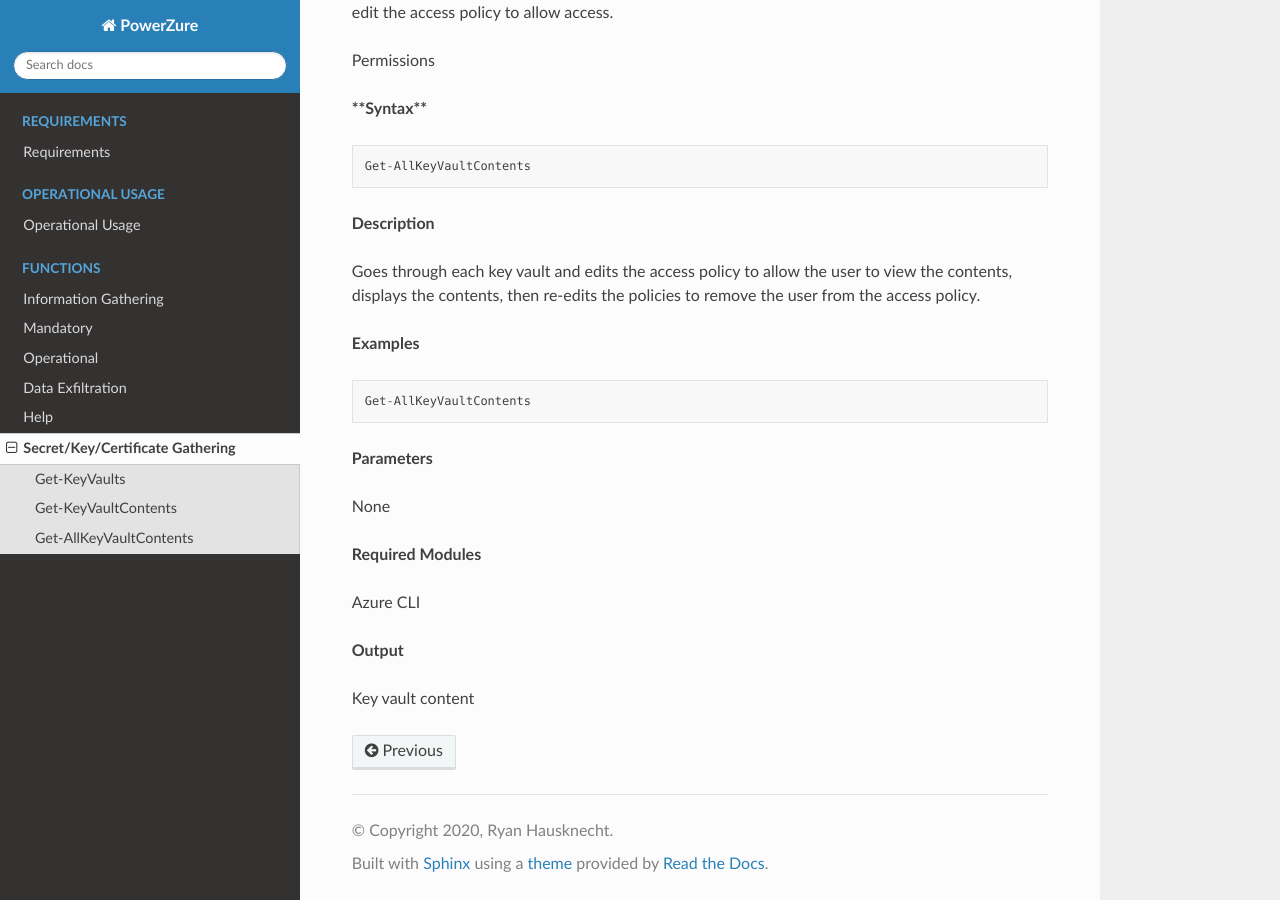
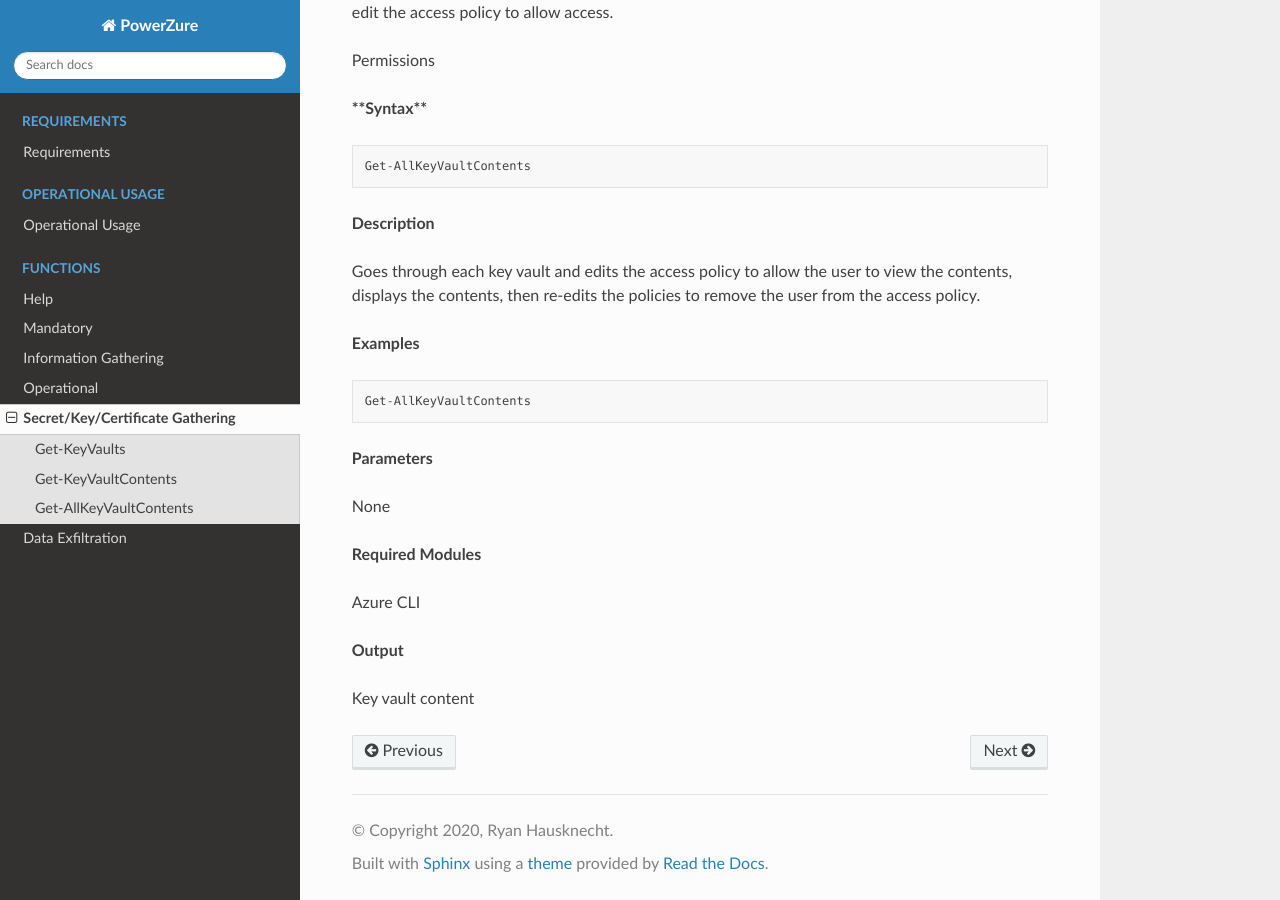
Before and after one commit to hausec/PowerZure, a Sphinx documentation site: the page built from docs/Functions/gathering.rst, in a window 1280 px wide and 900 px high, scrolled down 1986 px. Built offline with Sphinx 7.4.7 and the Read the Docs theme 2.0.0, drawn with Linux system fonts in a browser that asks for light colours.

Commit message:
switcharoo

```diff
--- a/docs/index.rst
+++ b/docs/index.rst
@@ -86,9 +86,9 @@ License: BSD-3
    :hidden:
    :caption: Functions
 
+   Functions/help
+   Functions/mandatory
    Functions/infogathering
-   Functions/mandatory
    Functions/operational
+   Functions/gathering
    Functions/exfil
-   Functions/help
-   Functions/gathering
```
